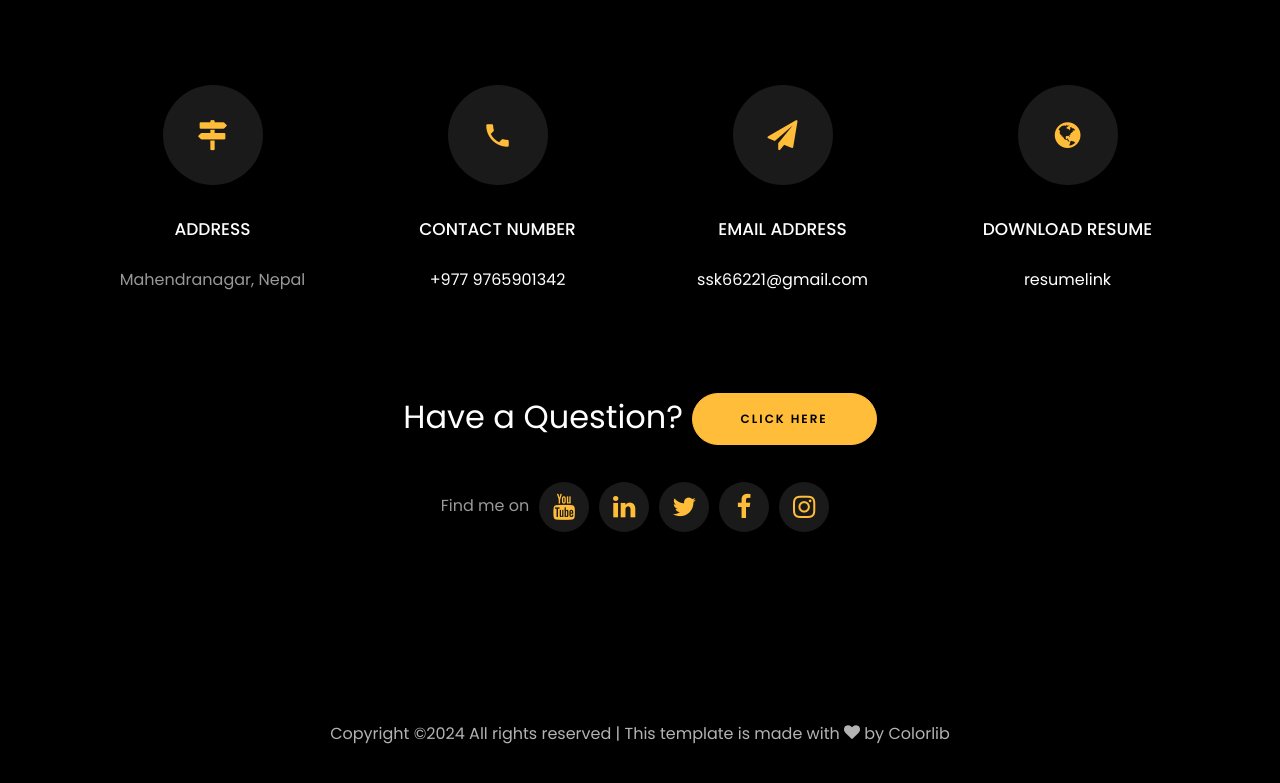
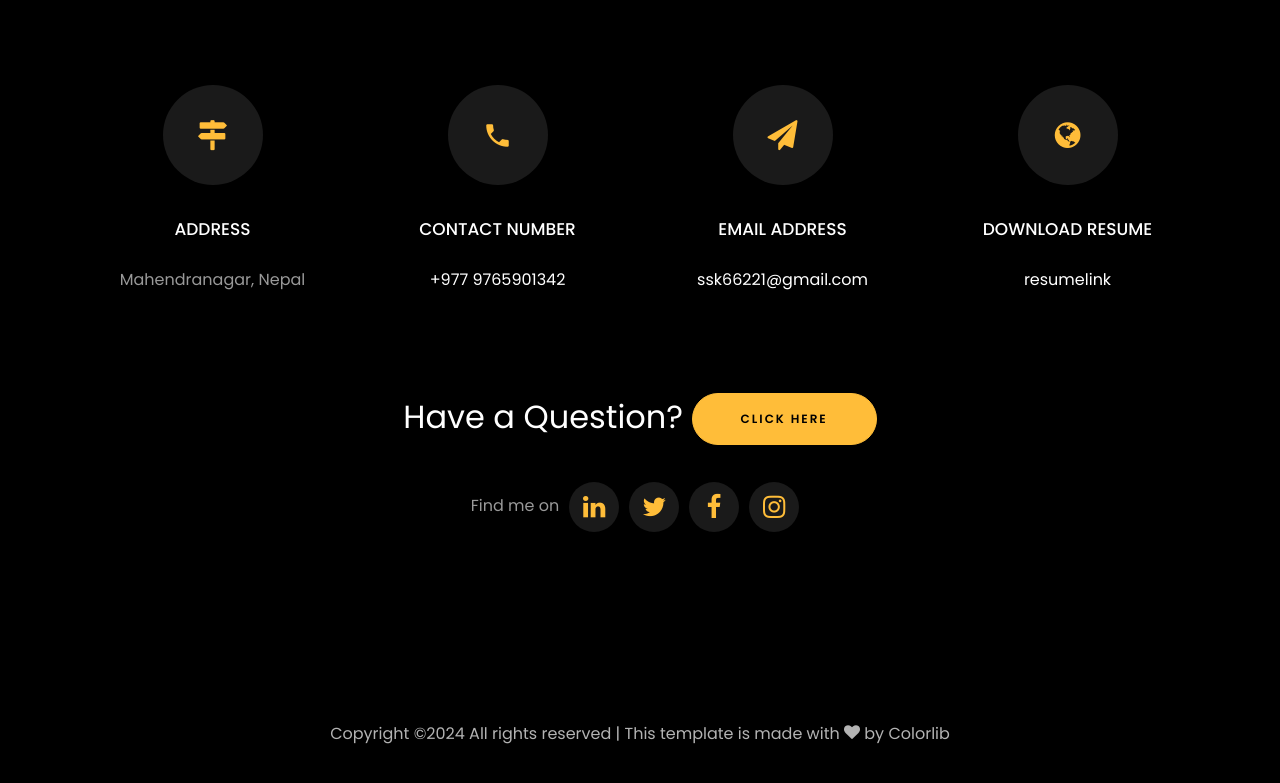
Before and after one commit to shyam88-git/Portfolio-Website-, a plain HTML site: page index.html in a window 1280 px wide. Shown: the part 5773-6556 px from the top of the page. Drawn offline with Linux system fonts and the light colour scheme; files whose address does not match are found by name.

Commit message:
social media icon completed

```diff
--- a/index.html
+++ b/index.html
@@ -613,11 +613,10 @@ R
 				<br>
 					<ul class="ftco-footer-social list-unstyled d-flex justify-content-center align-items-center mb-0">
 					  <li class="ftco-animate normal-txt">Find me on  </li>
-					  <li class="ftco-animate"><a href="https://www.youtube.com/@RishabhMishraOfficial"><span class="icon-youtube"></span></a></li>
-					  <li class="ftco-animate"><a href="https://www.linkedin.com/in/rishabhnmishra/"><span class="icon-linkedin"></span></a></li>
-					  <li class="ftco-animate"><a href="https://twitter.com/rishabhnmishra"><span class="icon-twitter"></span></a></li>
-					  <li class="ftco-animate"><a href="https://twitter.com/rishabhnmishra"><span class="icon-facebook"></span></a></li>
-				      <li class="ftco-animate"><a href="https://www.instagram.com/rishabhnmishra/"><span class="icon-instagram"></span></a></li>
+					  <li class="ftco-animate"><a href="https://www.linkedin.com/in/shyam-sharki/"><span class="icon-linkedin"></span></a></li>
+					  <li class="ftco-animate"><a href=""><span class="icon-twitter"></span></a></li>
+					  <li class="ftco-animate"><a href="https://www.facebook.com/sk.shyam.3110/"><span class="icon-facebook"></span></a></li>
+				      <li class="ftco-animate"><a href=""><span class="icon-instagram"></span></a></li>
 					</ul>
 				<br>
 		   </div>
```
